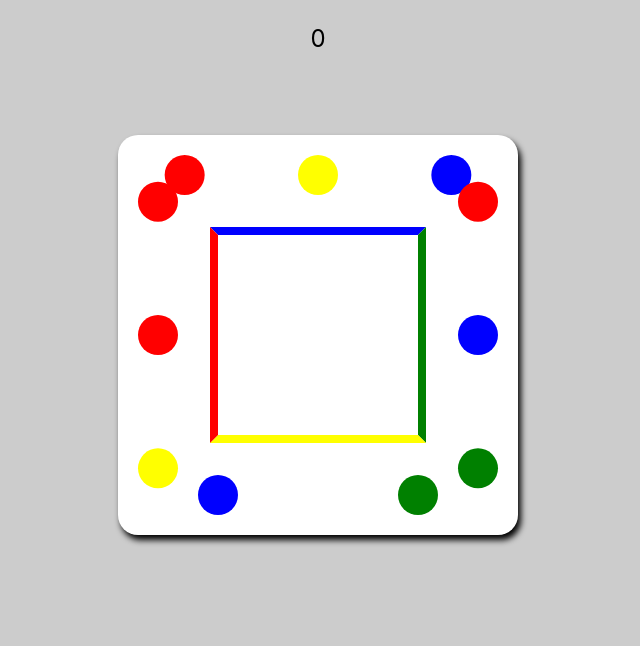
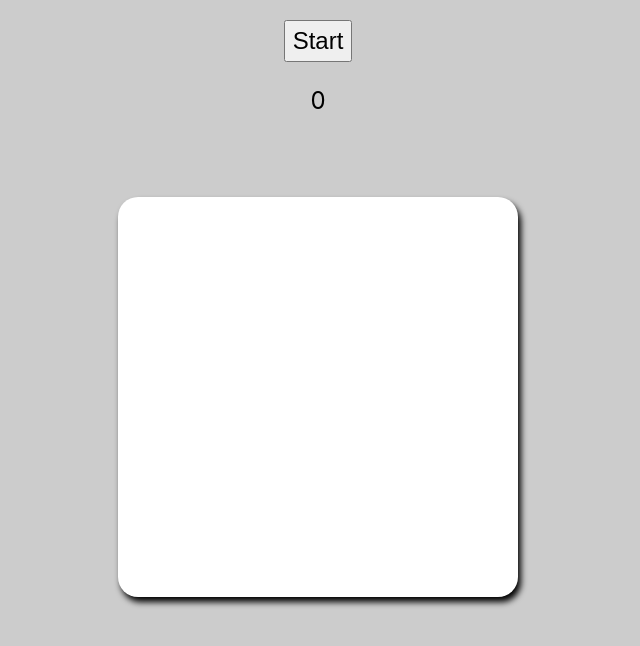
Before and after one commit to DrewRowan/dots, a plain HTML site: page index.html in a window 1280 px wide. Shown: the whole page, without its empty margins (322-962 px from the left). Drawn offline with Linux system fonts and the light colour scheme.

Commit message:
add start button functionality

```diff
--- a/index.html
+++ b/index.html
@@ -6,6 +6,7 @@
     <link rel="stylesheet" href="styles/style.css" />
   </head>
   <body>
+    <input type="button" value="Start" id="gameStart" />
     <p id="countdownTimer">0</p>
     <br />
     <br />
--- a/js/game.js
+++ b/js/game.js
@@ -20,7 +20,9 @@ let gameStart = null,
     33.3,
     38
   ],
-  finalCount = 0;
+  finalCount = 0,
+  clicks = 0,
+  timer = null;
 
 
 function initialize() {
@@ -42,14 +44,12 @@ function initialize() {
   //   this.disabled = true;
   //   startGame();
   // };
-  startGame();
+  document.getElementById("gameStart").addEventListener("click", function() {
+    startGame();
+  }, false);
 }
 
 function startGame() {
-  // TODO implement timer
-
-  countdown(5);
-
   drawCentralSquare();
   setupDots(3, "top", gameColours[0]);
   setupDots(3, "right", gameColours[1]);
@@ -62,6 +62,7 @@ function startGame() {
 }
 
 function finishGame() {
+  clearTimeout(timer);
   alert("finished");
   location.reload();
 }
@@ -71,16 +72,15 @@ function countdown(seconds) {
   let timerDisplay = document.getElementById("countdownTimer");
 
   function updateTimer() {
-    console.log(timeLeft);
     timerDisplay.innerHTML = timeLeft;
 
     if (timeLeft > 0) {
       // Continue counting down
       timeLeft--;
-      setTimeout(updateTimer, 1000); // Call updateTimer after 1000 milliseconds (1 second)
+      timer = setTimeout(updateTimer, 1000); // Call updateTimer after 1000 milliseconds (1 second)
     } else {
       // Countdown is complete
-      finishGame()
+      finishGame();
     }
   }
 
@@ -184,6 +184,11 @@ function addClick(isCorrect, lineColour, posX, posY, radius, circle) {
           console.log(finalCount);
           checkFinalCount();
         }
+        if (clicks == 0) {
+          countdown(5);
+          clicks ++;
+          // clear timer
+        }
         // need to remove the click event
       }
     }));
```
